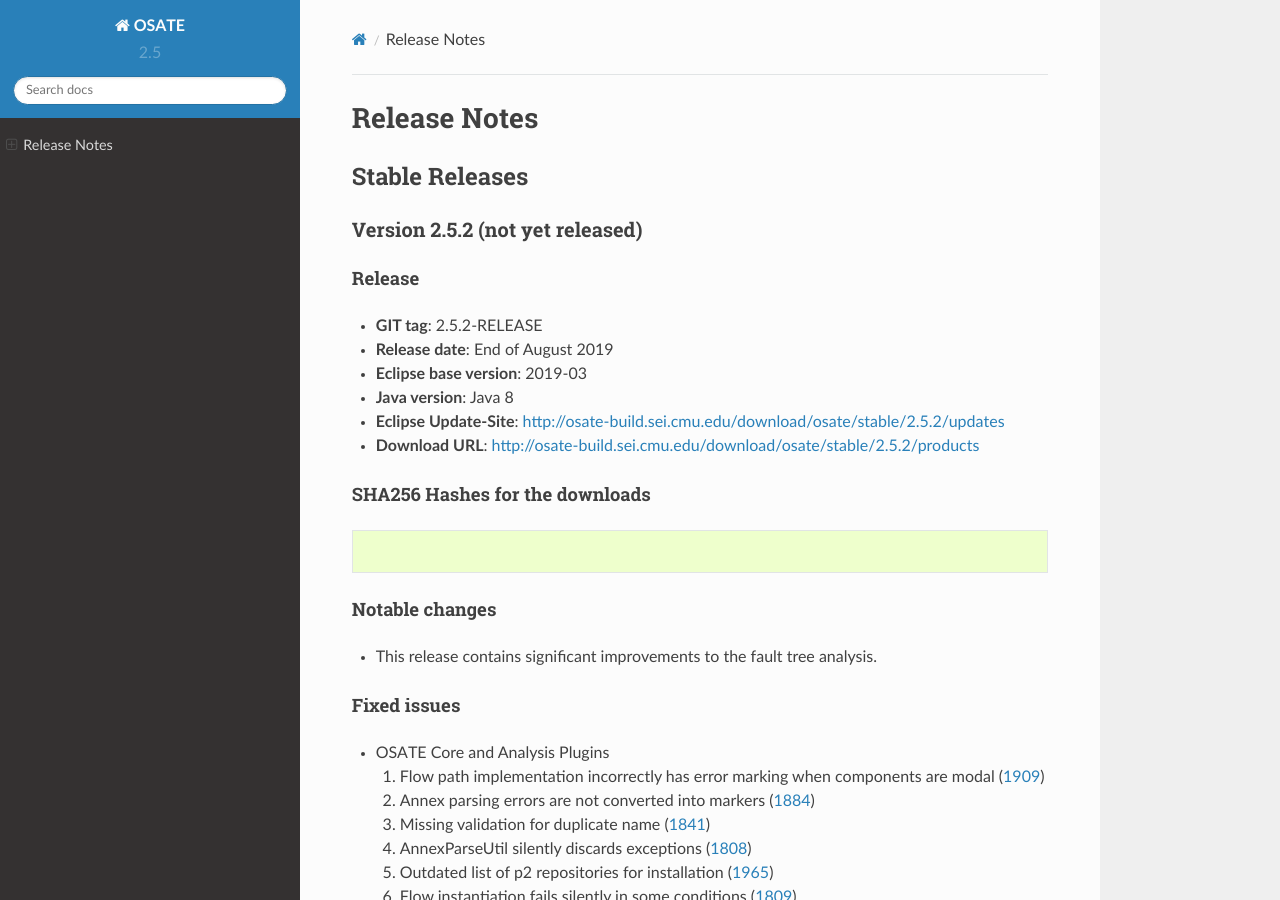
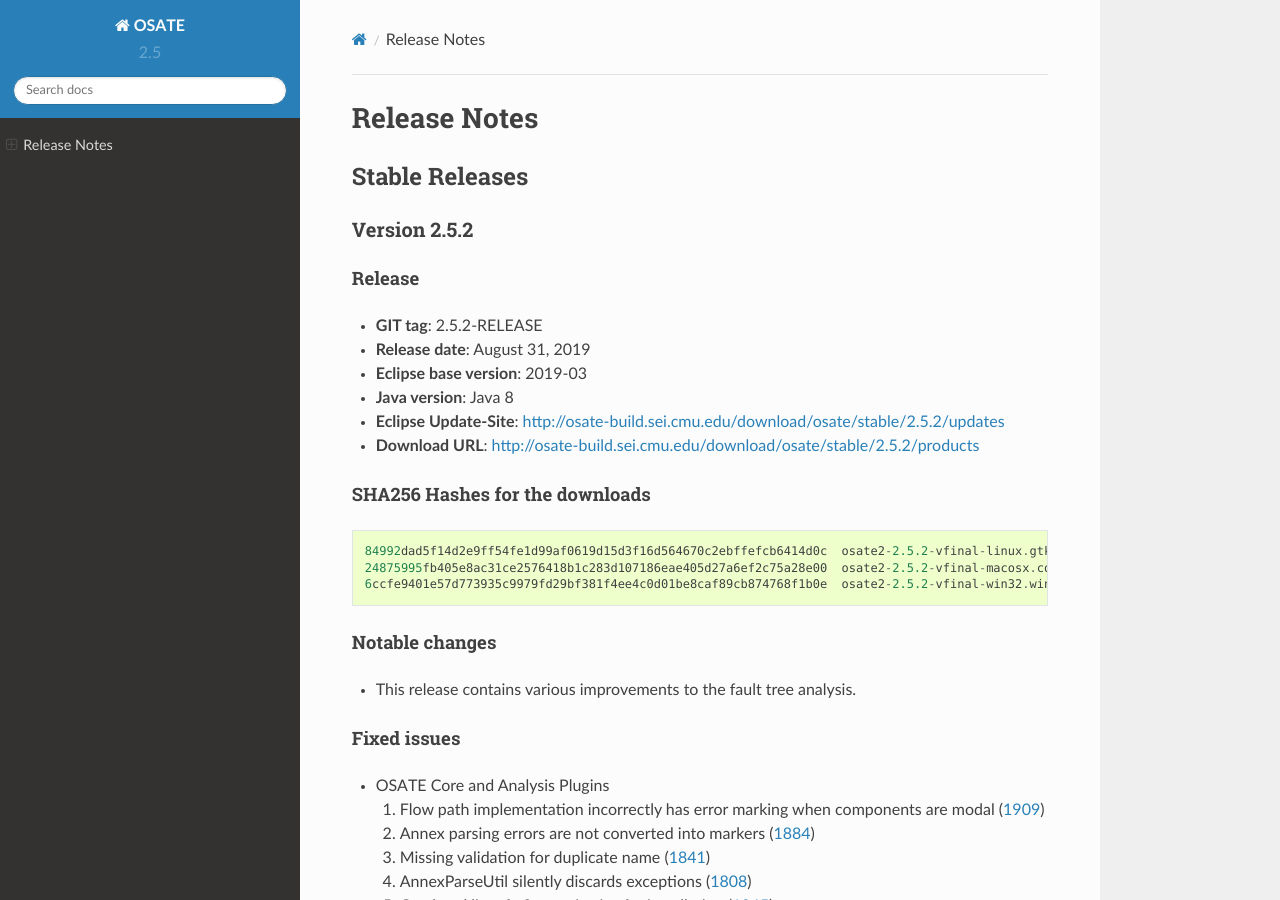
Before and after one commit to osate/website, a Sphinx documentation site: the page built from source/osate-releases.md, in a window 1280 px wide and 900 px high. Built offline with Sphinx 7.4.7 and the Read the Docs theme 2.0.0, drawn with Linux system fonts in a browser that asks for light colours.

Commit message:
Version 2.5.2

````diff
--- a/source/conf.py
+++ b/source/conf.py
@@ -67,7 +67,7 @@
 # The short X.Y version.
 version = u'2.5'
 # The full version, including alpha/beta/rc tags.
-release = u'2.5.1'
+release = u'2.5.2'
 
 # The language for content autogenerated by Sphinx. Refer to documentation
 # for a list of supported languages.
--- a/source/osate-releases.md
+++ b/source/osate-releases.md
@@ -2,12 +2,12 @@
 
 ## Stable Releases
 
-### Version 2.5.2 (not yet released)
+### Version 2.5.2
 
 #### Release
 
   - **GIT tag**: 2.5.2-RELEASE
-  - **Release date**: End of August 2019
+  - **Release date**: August 31, 2019
   - **Eclipse base version**: 2019-03
   - **Java version**: Java 8
   - **Eclipse Update-Site**: <http://osate-build.sei.cmu.edu/download/osate/stable/2.5.2/updates>
@@ -15,11 +15,14 @@
 
 #### SHA256 Hashes for the downloads
 ```
+84992dad5f14d2e9ff54fe1d99af0619d15d3f16d564670c2ebffefcb6414d0c  osate2-2.5.2-vfinal-linux.gtk.x86_64.tar.gz
+24875995fb405e8ac31ce2576418b1c283d107186eae405d27a6ef2c75a28e00  osate2-2.5.2-vfinal-macosx.cocoa.x86_64.tar.gz
+6ccfe9401e57d773935c9979fd29bf381f4ee4c0d01be8caf89cb874768f1b0e  osate2-2.5.2-vfinal-win32.win32.x86_64.zip
 ```
 
 #### Notable changes
 
- * This release contains significant improvements to the fault tree analysis.
+ * This release contains various improvements to the fault tree analysis.
 
 #### Fixed issues
 
````
